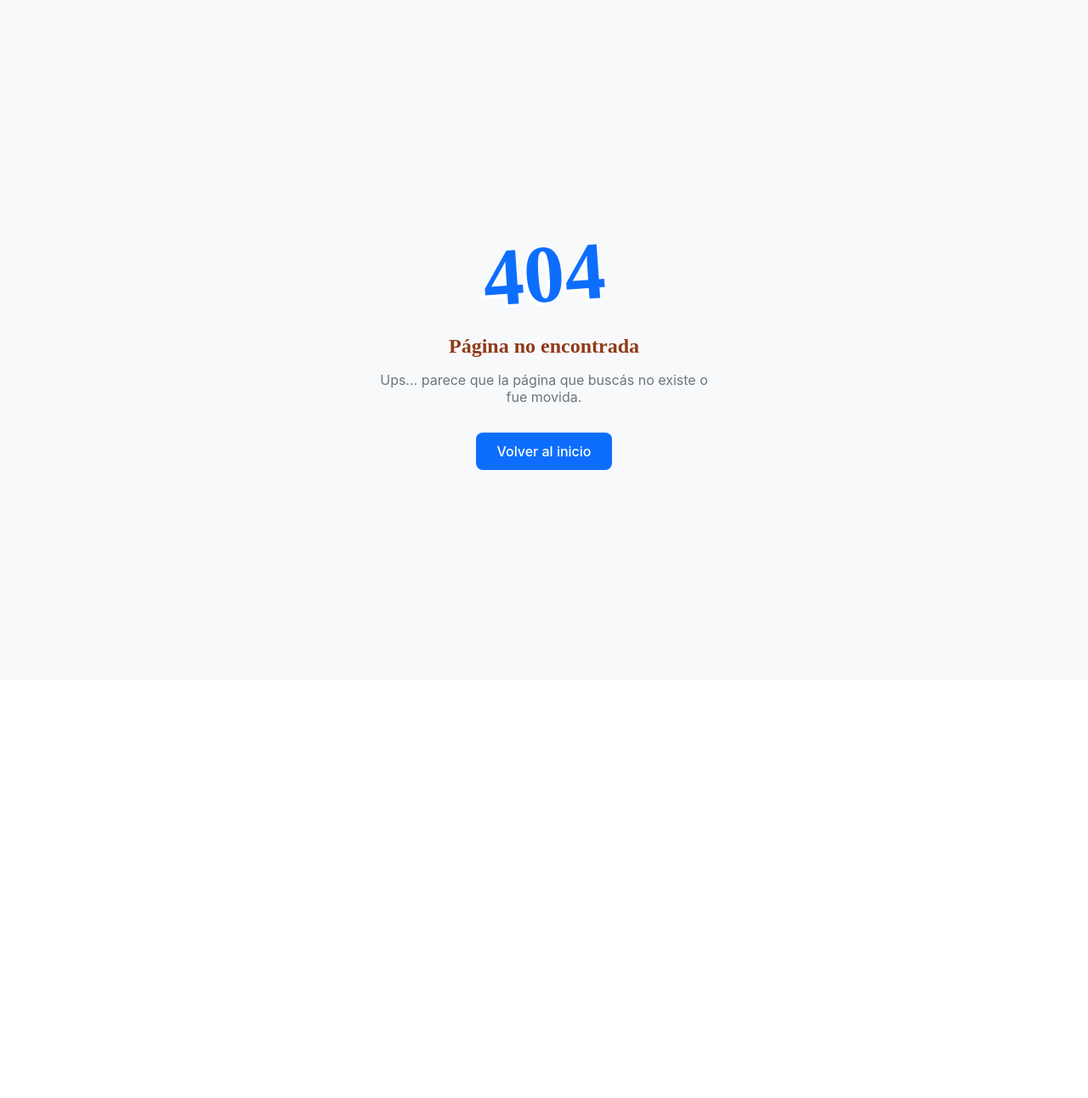
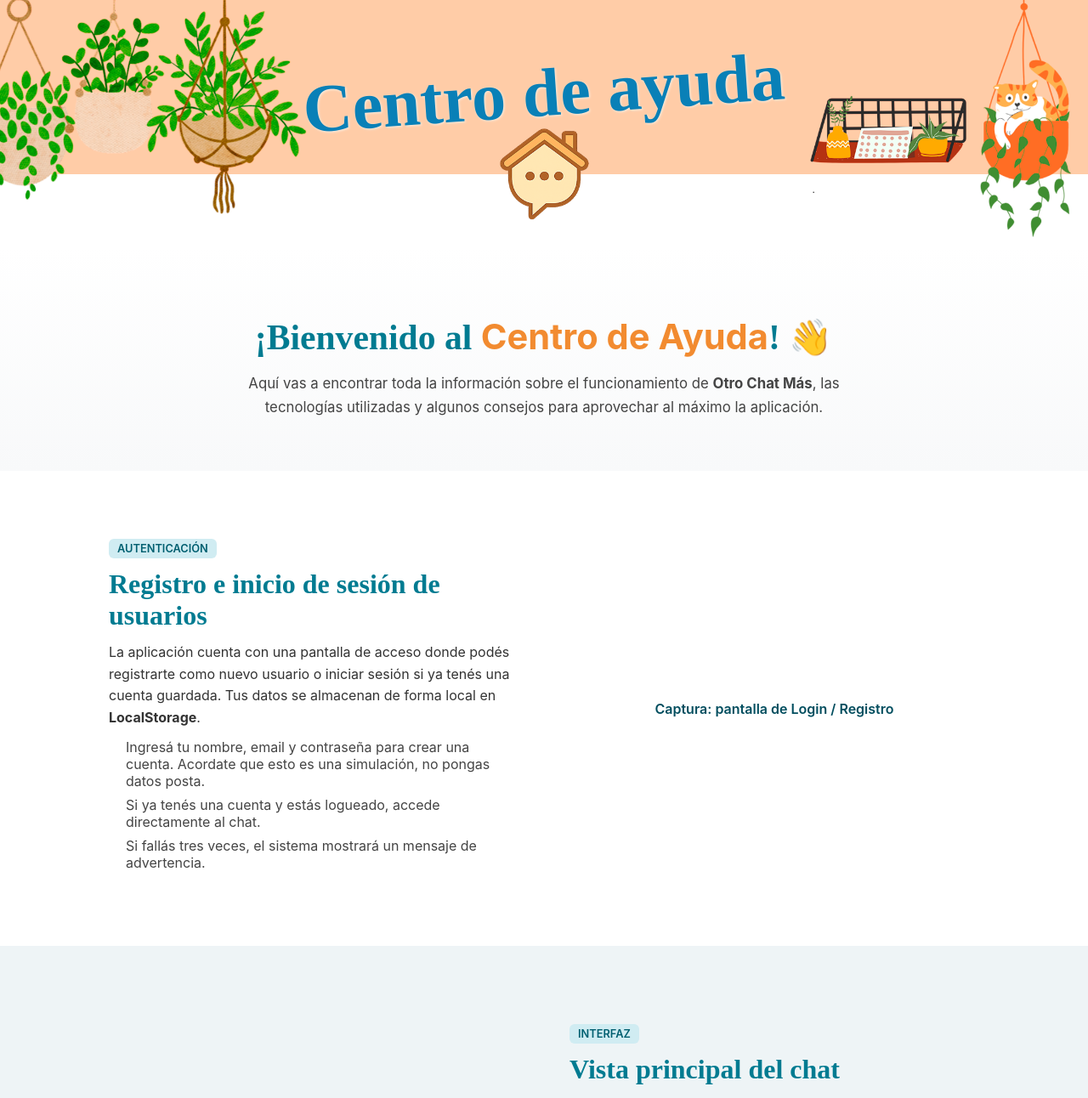
Before and after one commit to LucasHFigueroa/OtroChatMas-FinalFrontend, a React (Vite) app: page /help in a window 1280 px wide. Before the commit this address had no page. Shown: the top 1292 px of the page at 85% size. Before the commit the page ends 800 px from the top, so only its background shows below. Built offline with nearby package versions, Linux system fonts and the light colour scheme.

Commit message:
Primera versión de view Help

```diff
--- a/src/context/ChatContext.jsx
+++ b/src/context/ChatContext.jsx
@@ -4,6 +4,7 @@ import avatar2 from "../assets/images/avatars/avatar2.png"
 import avatar3 from "../assets/images/avatars/avatar3.png"
 import avatar4 from "../assets/images/avatars/avatar4.png"
 import avatar5 from "../assets/images/avatars/avatar5.png"
+import avatar6 from "../assets/images/avatars/avatar6.png"
 
 const ChatContext = createContext()
 
@@ -11,7 +12,7 @@ const ChatProvider = ({ children }) => {
   const [users, setUsers] = useState([])
   const [selectedUser, setSelectedUser] = useState(null)
 
-  // 🔹 Nuevo estado global para el fondo del chat
+  // Nuevo estado global para el fondo del chat
   const [background, setBackground] = useState("")
 
   // Cargar usuarios y fondo desde localStorage
@@ -29,7 +30,7 @@ const ChatProvider = ({ children }) => {
           name: "Juan Perez",
           status: "online",
           lastSeen: "",
-          avatar: avatar1,
+          avatar: avatar6,
           messages: [{ id: 1, text: "Hola, como estás?", time: "12:00" }],
         },
         {
--- /dev/null
+++ b/src/pages/Help.jsx
@@ -0,0 +1,140 @@
+import styles from "../styles/pages/Help.module.css"
+import bannerHelp from "../assets/images/help/Banner-Help.png"
+import ScreenshotLogin from "../assets/images/help/screenshot-login.png"
+
+
+const Help = () => {
+  return (
+    <main className={styles.helpPage}>
+      {/* ---------- BANNER SUPERIOR ---------- */}
+      <section className={styles.bannerSection}>
+        <img src={bannerHelp} alt="Banner decorativo" className={styles.bannerImage} />
+        <h1 className={styles.bannerTitle}>Centro de ayuda</h1>
+      </section>
+
+      {/* ---------- CONTENIDO PRINCIPAL ---------- */}
+      <section className={styles.welcomeSection}>
+        <h2 className={styles.welcomeTitle}>
+          ¡Bienvenido al <span>Centro de Ayuda</span>! <span className={styles.wave}>👋</span>
+        </h2>
+        <p className={styles.welcomeText}>
+          Aquí vas a encontrar toda la información sobre el funcionamiento de <strong>Otro Chat Más</strong>,
+          las tecnologías utilizadas y algunos consejos para aprovechar al máximo la aplicación.
+        </p>
+      </section>
+      {/* SECCIÓN 1 - REGISTRO E INICIO DE SESIÓN */}
+      <section className={styles.featureSection}>
+        <div className={styles.textColumn}>
+          <span className={styles.tag}>AUTENTICACIÓN</span>
+          <h2>Registro e inicio de sesión de usuarios</h2>
+          <p>
+            La aplicación cuenta con una pantalla de acceso donde podés registrarte como nuevo usuario
+            o iniciar sesión si ya tenés una cuenta guardada.
+            Tus datos se almacenan de forma local en <strong>LocalStorage</strong>.
+          </p>
+          <ol>
+            <li>Ingresá tu nombre, email y contraseña para crear una cuenta. Acordate que esto es una simulación, no pongas datos posta.</li>
+            <li>Si ya tenés una cuenta y estás logueado, accede directamente al chat.</li>
+            <li>Si fallás tres veces, el sistema mostrará un mensaje de advertencia.</li>
+          </ol>
+        </div>
+        <div className={styles.imageColumn}>
+          <div className={styles.imagePlaceholder}>Captura: pantalla de Login / Registro</div>
+        </div>
+      </section>
+
+      {/* SECCIÓN 2 - INTERFAZ DEL CHAT */}
+      <section className={styles.featureSectionAlt}>
+        <div className={styles.imageColumn}>
+          <div className={styles.imagePlaceholder}>Captura: vista del Chat y lista de usuarios</div>
+        </div>
+        <div className={styles.textColumn}>
+          <span className={styles.tag}>INTERFAZ</span>
+          <h2>Vista principal del chat</h2>
+          <p>
+            El diseño del chat está inspirado en las interfaces de mensajería actuales.
+            Cada usuario tiene su propio historial, con mensajes independientes y hora de envío.
+          </p>
+          <ul>
+            <li>Filtrado dinámico de contactos por nombre.</li>
+            <li>Estados de conexión (en línea / desconectado).</li>
+            <li>Persistencia de mensajes gracias a <strong>useContext</strong> y <strong>useEffect</strong>.</li>
+          </ul>
+        </div>
+      </section>
+
+      {/* SECCIÓN 3 - CONFIGURACIÓN */}
+      <section className={styles.featureSection}>
+        <div className={styles.textColumn}>
+          <span className={styles.tag}>PERSONALIZACIÓN</span>
+          <h2>Ventana de configuración del usuario</h2>
+          <p>
+            Desde el botón de configuración (<i className="fa fa-cogs"></i>) se puede acceder a un panel
+            flotante para modificar los datos del usuario y personalizar el entorno del chat.
+          </p>
+          <ul>
+            <li>Editar nombre, email o contraseña.</li>
+            <li>Cambiar avatar y fondo del chat.</li>
+            <li>Cerrar sesión desde el botón inferior.</li>
+          </ul>
+        </div>
+        <div className={styles.imageColumn}>
+          <div className={styles.imagePlaceholder}>Captura: ventana de configuración</div>
+        </div>
+      </section>
+
+      {/* SECCIÓN 4 - TECNOLOGÍAS */}
+      <section className={styles.featureSectionAlt}>
+        <div className={styles.imageColumn}>
+          <div className={styles.imagePlaceholder}>Captura: estructura de componentes en React</div>
+        </div>
+        <div className={styles.textColumn}>
+          <span className={styles.tag}>DESARROLLO</span>
+          <h2>Tecnologías utilizadas</h2>
+          <p>El proyecto fue desarrollado con un enfoque modular y moderno.</p>
+          <ul>
+            <li><strong>React + Vite</strong> — entorno rápido y escalable.</li>
+            <li><strong>React Router DOM</strong> — navegación y rutas protegidas.</li>
+            <li><strong>CSS Modules</strong> — estilos encapsulados.</li>
+            <li><strong>LocalStorage</strong> — persistencia local de datos.</li>
+            <li><strong>Font Awesome</strong> — íconos y recursos visuales.</li>
+          </ul>
+        </div>
+      </section>
+
+      {/* SECCIÓN 5 - SOBRE MÍ */}
+      <section className={styles.featureSection}>
+        <div className={styles.textColumn}>
+          <span className={styles.tag}>AUTOR</span>
+          <h2>Sobre mí</h2>
+          <p>
+            ¡Hola! Soy <strong>Lucas H. Figueroa</strong>, estudiante de <strong>Diseño UX/UI</strong> y
+            desarrollo <strong>Frontend</strong>. Este proyecto fue realizado como parte de mi cursada
+            en la <strong>Universidad Tecnológica Nacional (UTN)</strong>.
+          </p>
+          <p>
+            Me apasiona la intersección entre el diseño y la programación, y disfruto creando
+            experiencias digitales claras, accesibles y visualmente agradables.
+          </p>
+          <ul>
+            <li><i className="fa fa-map-marker"></i> Tigre, Buenos Aires, Argentina</li>
+            <li><i className="fa fa-envelope"></i> lucasfigueroa@ejemplo.com</li>
+            <li><i className="fa fa-code"></i> Interés: UX/UI, React, Sass, y accesibilidad</li>
+            <li><i className="fa fa-heart"></i> Hobbies: ilustración, música y cocina</li>
+          </ul>
+        </div>
+        <div className={styles.imageColumn}>
+          <div className={styles.imagePlaceholder}>📸 Aquí irá una foto o GIF del autor</div>
+        </div>
+      </section>
+
+      {/* FOOTER */}
+      <footer className={styles.footer}>
+        <p>Proyecto desarrollado por <strong>Lucas H. Figueroa</strong> — UTN | Curso Frontend 2025</p>
+        <p>Versión 1.0 • <a href="https://otrochatmas-finalfrontend.vercel.app" target="_blank" rel="noreferrer">Visitar sitio</a></p>
+      </footer>
+    </main>
+  )
+}
+
+export default Help
--- a/src/router/RouterApp.jsx
+++ b/src/router/RouterApp.jsx
@@ -3,6 +3,7 @@
   import Landing from "../pages/Landing"
   import NotFound from "../pages/NotFound"
   import ProtectedRoute from "../components/ProtectedRoute"
+  import Help from "../pages/Help"
 
   // conf de ruta
   // 1 - path -> la url de la ruta
@@ -21,6 +22,7 @@
             </ProtectedRoute>
           }/>
           <Route path="*" element={<NotFound />} />
+          <Route path="/help" element={<Help />} />
         </Routes>
       </BrowserRouter>
     );
--- /dev/null
+++ b/src/styles/pages/Help.module.css
@@ -0,0 +1,168 @@
+.helpPage {
+  font-family: "Inter", sans-serif;
+  color: #202124;
+  background: #ffffff;
+  min-height: 100vh;
+  overflow-x: hidden;
+}
+
+/* ---------- BANNER ---------- */
+.bannerSection {
+  position: relative;
+  width: 100%;
+  height: 100%;
+  display: flex;
+  align-items: center;
+  justify-content: center;
+  background-color: #fde1ce;
+  overflow: hidden;
+}
+
+.bannerImage {
+  width: 100%;
+  height: 100%;
+  object-fit: cover;
+  display: block;
+}
+
+.bannerTitle {
+  position: absolute;
+  margin: 5%;
+  text-align: center;
+  color: #0980b7;
+  font-family: "satisfy";
+  font-size: 80px;
+  font-weight: 700;
+  text-shadow: 1px 1px 3px rgba(255, 255, 255, 0.7);
+}
+
+/* ---------- SECCIÓN DE BIENVENIDA ---------- */
+.welcomeSection {
+  text-align: center;
+  padding: 80px 10% 60px;
+  background: linear-gradient(180deg, #ffffff 0%, #f8f9fa 100%);
+}
+
+.welcomeTitle {
+  font-family: "Satisfy", cursive;
+  font-size: 2.6rem;
+  color: #007b91;
+  margin-bottom: 16px;
+  position: relative;
+  display: inline-block;
+}
+
+.welcomeTitle span {
+  color: #f28b30;
+}
+
+.wave {
+  animation: wave 1.8s infinite;
+  display: inline-block;
+  transform-origin: 70% 70%;
+}
+
+@keyframes wave {
+  0% { transform: rotate(0deg); }
+  10% { transform: rotate(14deg); }
+  20% { transform: rotate(-8deg); }
+  30% { transform: rotate(14deg); }
+  40% { transform: rotate(-4deg); }
+  50% { transform: rotate(10deg); }
+  60%, 100% { transform: rotate(0deg); }
+}
+
+.welcomeText {
+  max-width: 750px;
+  margin: 0 auto;
+  font-size: 1.05rem;
+  color: #444;
+  line-height: 1.7;
+}
+
+.imagePlaceholder {
+  width: 90%;
+  height: 280px;
+  background-image: #d9e7eb;
+  border-radius: 12px;
+  display: flex;
+  align-items: center;
+  justify-content: center;
+  color: #004d5e;
+  font-weight: 600;
+  font-size: 1rem;
+}
+
+/* ---------- FEATURES SECTIONS ---------- */
+.featureSection,
+.featureSectionAlt {
+  display: flex;
+  align-items: center;
+  justify-content: space-between;
+  padding: 80px 10%;
+  gap: 60px;
+}
+
+.featureSectionAlt {
+  background: #eef4f6;
+}
+
+.textColumn {
+  flex: 1;
+}
+
+.imageColumn {
+  flex: 1;
+  display: flex;
+  justify-content: center;
+}
+
+.tag {
+  display: inline-block;
+  background: #d0ecf2;
+  color: #005f70;
+  font-weight: 600;
+  font-size: 0.8rem;
+  padding: 4px 10px;
+  border-radius: 6px;
+  margin-bottom: 12px;
+}
+
+h2 {
+  color: #007b91;
+  margin-bottom: 12px;
+}
+
+p {
+  margin-bottom: 12px;
+  line-height: 1.6;
+  color: #333;
+}
+
+ul, ol {
+  padding-left: 20px;
+  color: #444;
+}
+
+ul li, ol li {
+  margin-bottom: 8px;
+}
+
+/* ---------- FOOTER ---------- */
+.footer {
+  text-align: center;
+  padding: 40px 10%;
+  background: #fff;
+  color: #666;
+  border-top: 1px solid #e0e0e0;
+}
+
+.footer a {
+  color: #007b91;
+  text-decoration: none;
+  font-weight: 500;
+}
+
+.footer a:hover {
+  text-decoration: underline;
+}
```
Also changed, not shown: src/assets/images/help/Banner-Help.png (added), src/assets/images/help/screenshot-login.png (added).
